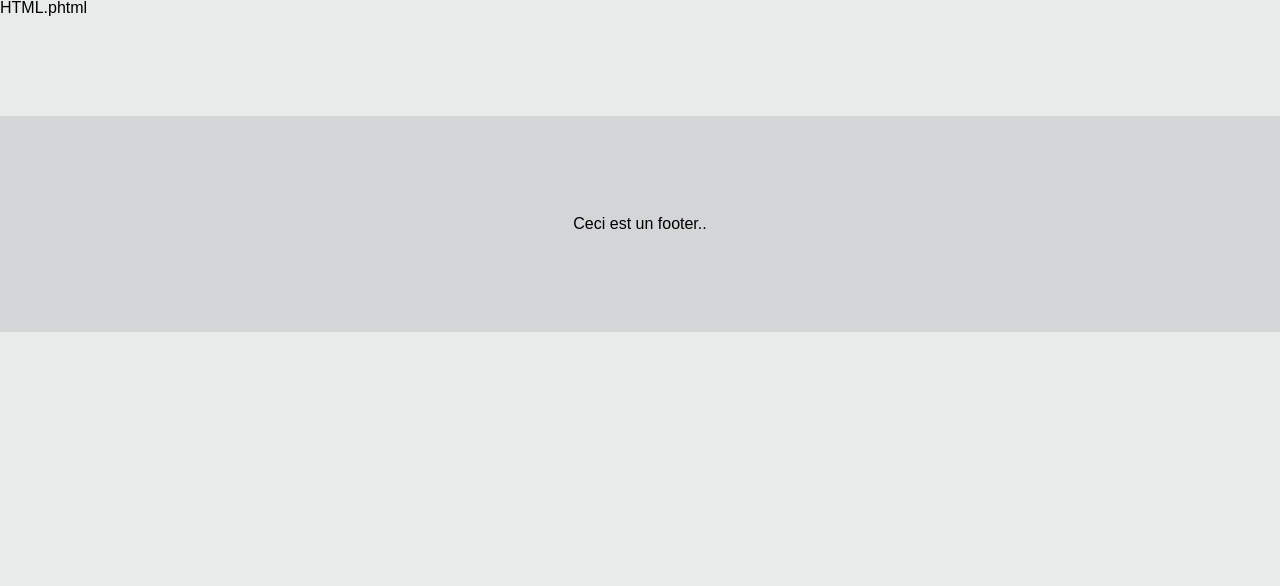
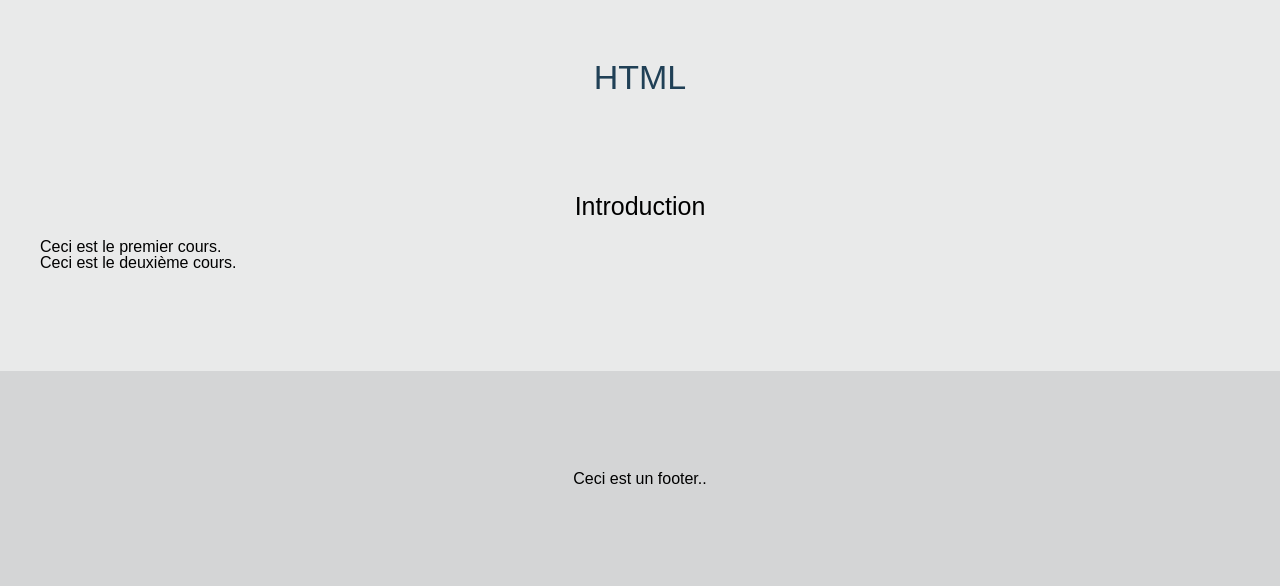
Before and after one commit to DoudouPike/support_dev, a PHP site: page /index.php?page=html in a window 1280 px wide. Shown: the part 72-658 px from the top of the page. Run offline with PHP 8.4, Linux system fonts and the light colour scheme.

Commit message:
blablacar

```diff
--- a/public/styles/style.css
+++ b/public/styles/style.css
@@ -173,12 +173,14 @@ h3 {
 	display: inline-block;
 	font-size: 30px;
 	font-weight: bold;
+	font-style: italic;
 	text-align: center;
 	background: #204056;
 	color: #fff;
 	margin: 0 auto;
 	margin-bottom: 25px;
-	padding: 30px;
+	padding: 30px 60px;
+	border-radius: 50%;
 }
 
 .linkHome:hover {
--- a/views/html.phtml
+++ b/views/html.phtml
@@ -1 +1,14 @@
-<p>HTML.phtml</p>
+<div class="container">
+	<h2>HTML</h2>
+	<h3 class="sous-cat">Introduction</h3>
+	<div class="box-sc">
+		<p>
+			Ceci est le premier cours.
+		</p>
+	</div>
+	<div class="box-sc">
+		<p>
+			Ceci est le deuxième cours.
+		</p>
+	</div>
+</div>
```
